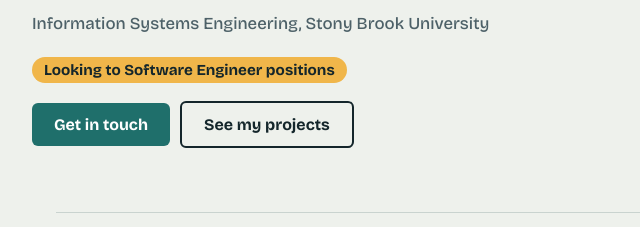
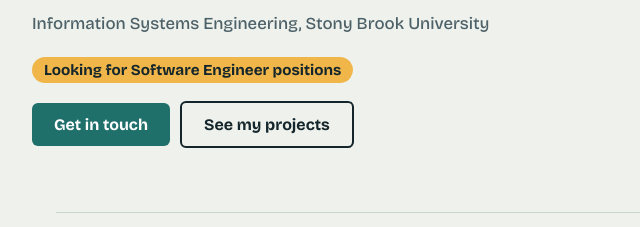
Before and after one commit to joshua-joby/joshua-joby.github.io, a plain HTML site: page index.html in a window 1280 px wide. Shown: the part 370-597 px from the top of the page, 158-798 px from the left. Drawn offline with nearby package versions, Linux system fonts and the light colour scheme.

Commit message:
Update index.html

```diff
--- a/index.html
+++ b/index.html
@@ -90,7 +90,7 @@
   <div>
     <h1><span>Joshua</span><span>Joby</span></h1>
     <p style="margin:16px 0 20px;font:500 1.05rem 'Bricolage Grotesque',Arial,sans-serif;color:var(--muted)">Information Systems Engineering, Stony Brook University</p>
-    <span class="badge">Looking to Software Engineer positions</span>
+    <span class="badge">Looking for Software Engineer positions</span>
     <br>
     <a class="btn" href="#contact">Get in touch</a><a class="btn alt" href="#projects">See my projects</a>
   </div>
```
